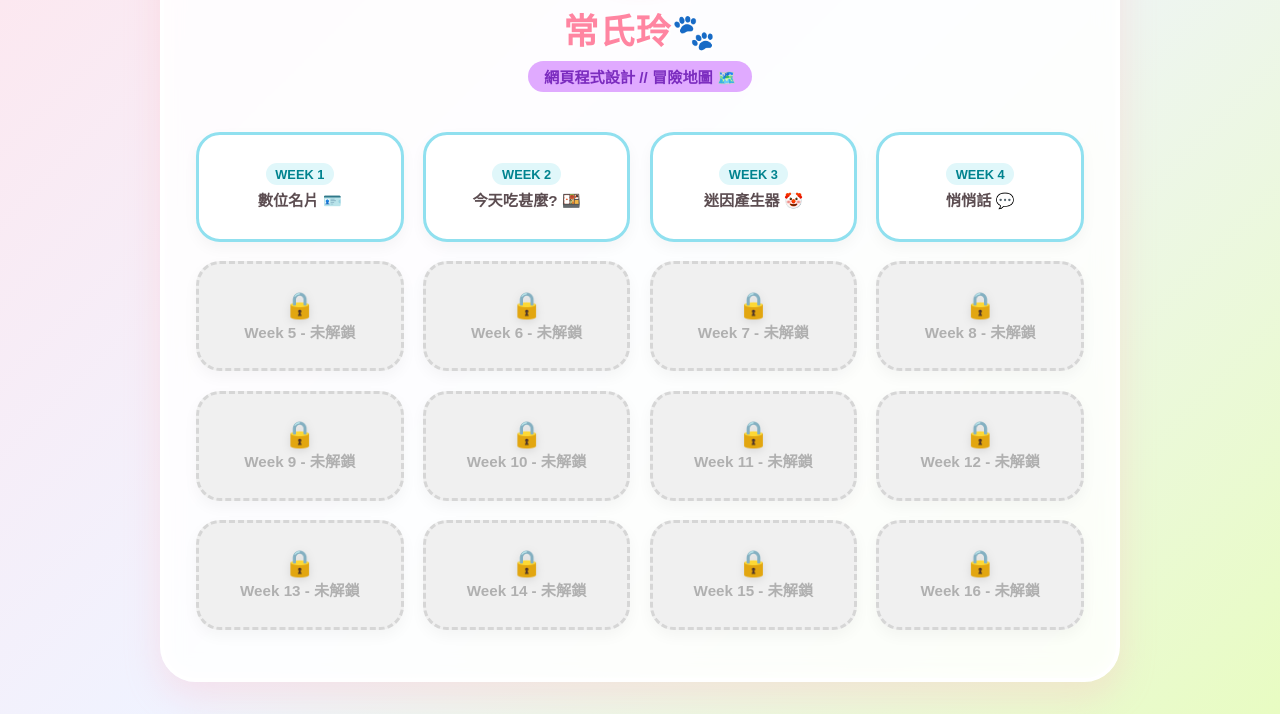
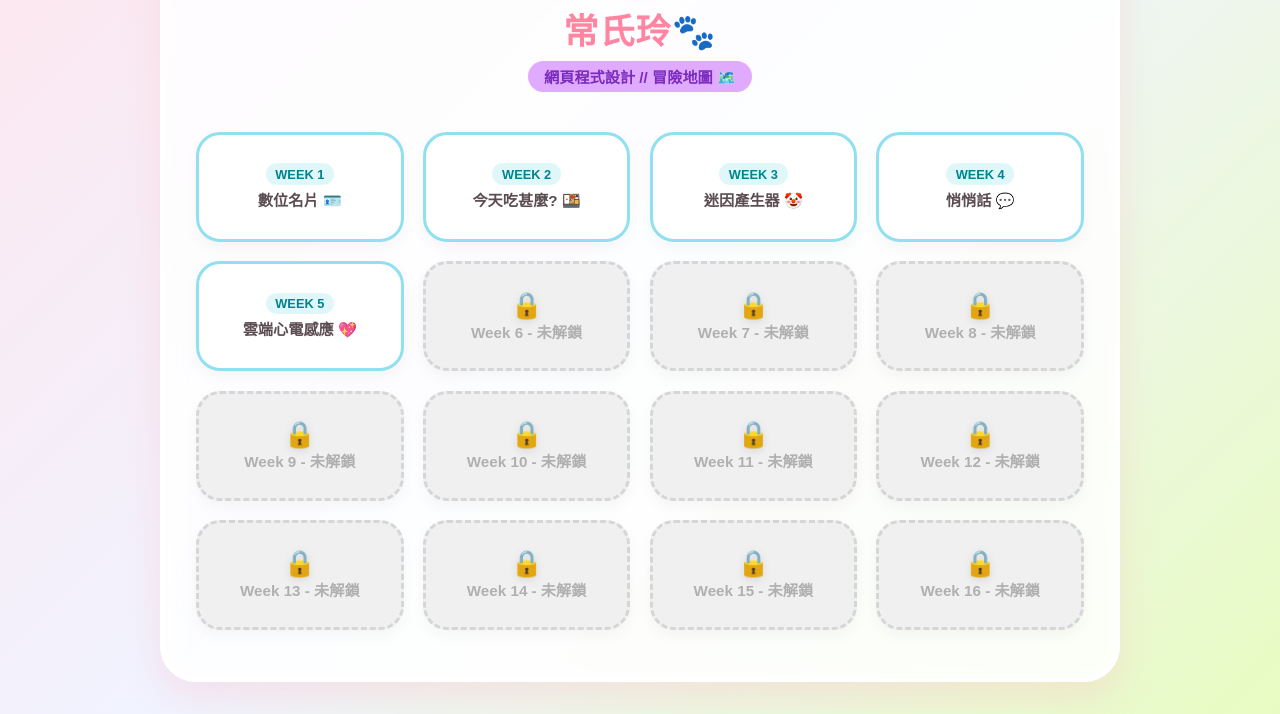
Before and after one commit to s26110157-sys/changthlanh006, a plain HTML site: page index.html in a window 1280 px wide. Shown: the part 230-944 px from the top of the page. Drawn offline with Linux system fonts and the light colour scheme.

Commit message:
Update index.html

```diff
--- a/index.html
+++ b/index.html
@@ -350,12 +350,13 @@
                 <span class="title">悄悄話 💬</span>
             </a>
 
-            <!-- 按鈕 5 ~ 16：未解鎖 -->
-            <div class="btn-card locked">
-                <span class="lock-emoji">🔒</span>
-                <span class="title">Week 5 - 未解鎖</span>
-            </div>
+            <!-- 按鈕 5：已解鎖 -->
+            <a href="w5/index.html" class="btn-card unlocked">
+                <span class="week-tag">Week 5</span>
+                <span class="title">雲端心電感應 💖</span>
+            </a>
 
+            <!-- 按鈕 6 ~ 16：未解鎖 -->
             <div class="btn-card locked">
                 <span class="lock-emoji">🔒</span>
                 <span class="title">Week 6 - 未解鎖</span>
```
